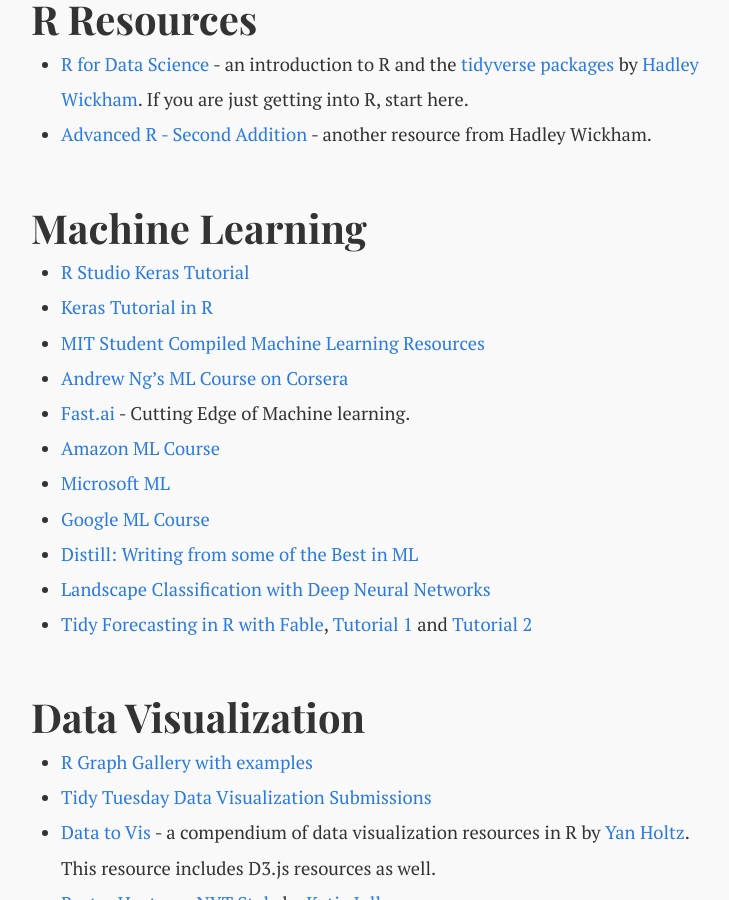
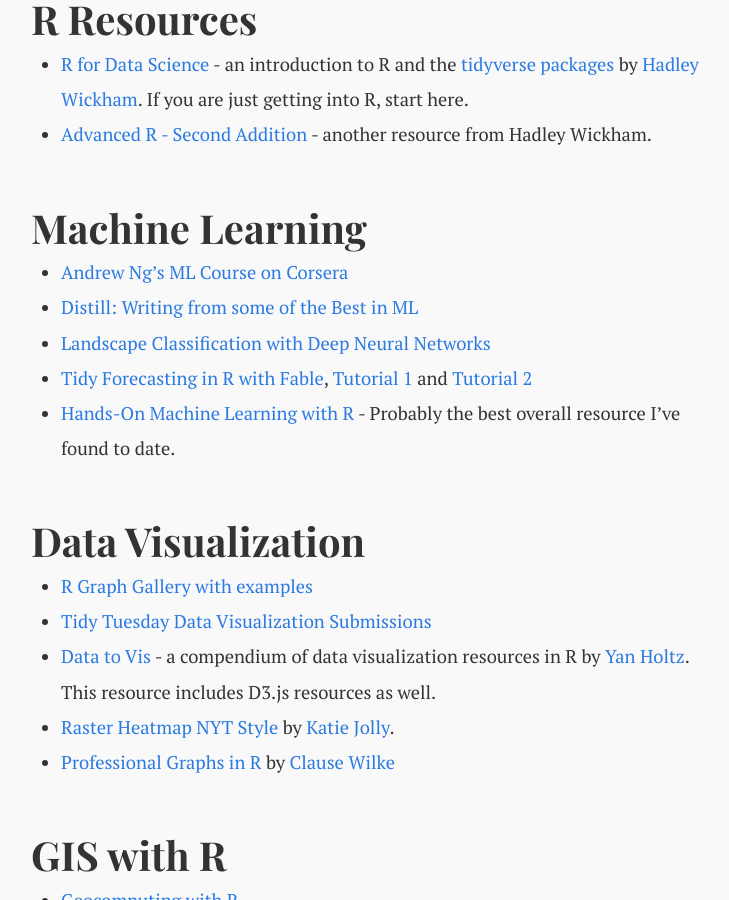
Before and after one commit to mschmidty/bio_notes, a Jekyll site: the page built from r/_posts/2018-11-20-machine_learning_resources.md, in a window 1280 px wide and 900 px high, scrolled down 569 px. Shown: the whole window, without its empty margins (269-998 px from the left). Built offline with Jekyll 4.4.1, drawn with Linux system fonts in a browser that asks for light colours.

Commit message:
added resource

```diff
--- a/r/_posts/2018-11-20-machine_learning_resources.md
+++ b/r/_posts/2018-11-20-machine_learning_resources.md
@@ -11,17 +11,11 @@
 * [Advanced R - Second Addition](https://adv-r.hadley.nz) - another resource from Hadley Wickham.
 
 ## Machine Learning
-* [R Studio Keras Tutorial](https://keras.rstudio.com/)
-* [Keras Tutorial in R](https://keras.rstudio.com/articles/tutorial_basic_classification.html)
-* [MIT Student Compiled Machine Learning Resources](https://sgfin.github.io/learning-resources/)
 * [Andrew Ng's ML Course on Corsera](https://www.coursera.org/learn/machine-learning)
-* [Fast.ai](https://www.fast.ai/) - Cutting Edge of Machine learning.
-* [Amazon ML Course](https://aws.amazon.com/training/learning-paths/machine-learning/exam-preparation/)
-* [Microsoft ML](https://academy.microsoft.com/en-us/professional-program/tracks/artificial-intelligence/)
-* [Google ML Course](https://developers.google.com/machine-learning/crash-course/)
 * [Distill: Writing from some of the Best in ML](https://distill.pub/)
 * [Landscape Classification with Deep Neural Networks](https://www.mdpi.com/2076-3263/8/7/244)
 * [Tidy Forecasting in R with Fable](http://fable.tidyverts.org/), [Tutorial 1](https://blog.mitchelloharawild.com/blog/fable/) and [Tutorial 2](https://robjhyndman.com/hyndsight/fable/)
+* [Hands-On Machine Learning with R](https://bradleyboehmke.github.io/HOML/index.html) - Probably the best overall resource I've found to date.
 
 ## Data Visualization
 * [R Graph Gallery with examples](http://r-graph-gallery.com/ggplot2-package.html)
```
